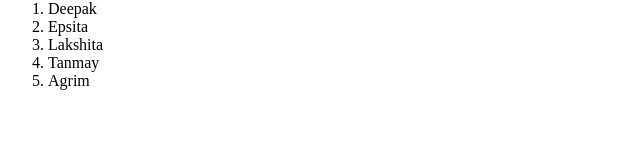
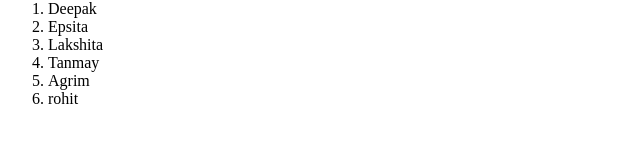
Before and after one commit to RohitMishra102006/HTML-CSE24, a plain HTML site: page portfolio.html in a window 1280 px wide. Shown: the part 348-490 px from the top of the page, 0-640 px from the left. Drawn offline with Linux system fonts and the light colour scheme.

Commit message:
portfolio

```diff
--- a/portfolio.html
+++ b/portfolio.html
@@ -20,4 +20,5 @@
       <li>Lakshita</li>
       <li>Tanmay</li>
       <li>Agrim</li>
+      <li>rohit</li>
    </ol>
```
